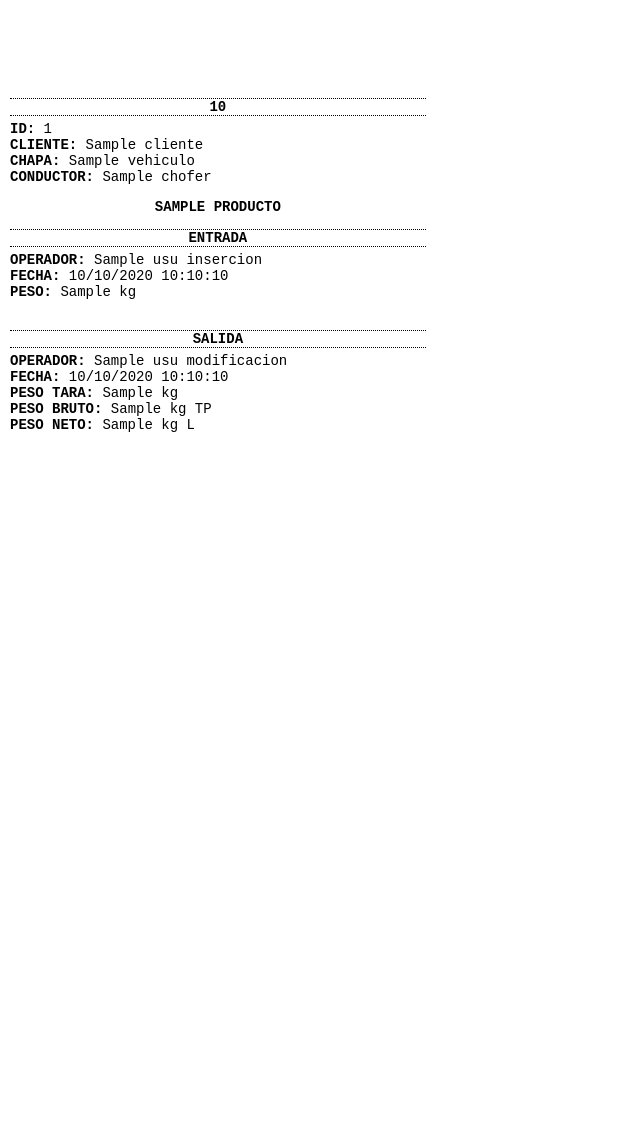
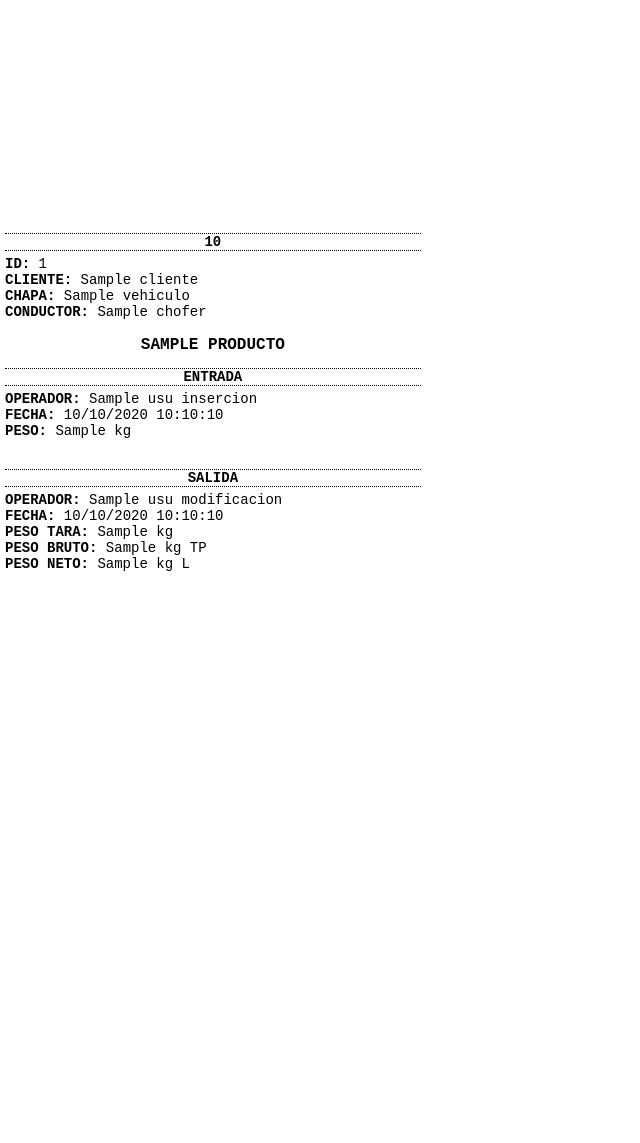
Before and after one commit to arnaldocorreaxO/bascula_tigre, a Django app: template app/core/bascula/templates/movimiento/ticket.html in a window 1280 px wide. Shown: the whole page, without its empty margins (0-640 px from the left). After the commit the page ends 571 px from the top, so only its background shows below. Run offline with Django 3.2, Linux system fonts and the light colour scheme; the template is opened without the code that fills it: most values are stand-ins (such as "Sample title", 1, 10 or a date in 2020); parts of the project's set-up code (start-up, migrations or seed data) failed here and were passed over.

Commit message:
Change Bascula

```diff
--- a/app/core/bascula/templates/movimiento/ticket.html
+++ b/app/core/bascula/templates/movimiento/ticket.html
@@ -29,12 +29,12 @@
         .content {
             width: 110mm;
             height: 297mm;
-            padding: 10px;
+            padding: 5px;
         }
 
         .salto {
 
-            padding: 30px;
+            padding: 100px;
         }
 
         .client {
@@ -89,7 +89,7 @@
         }
 
         .producto {
-            font-size: 14px;
+            font-size: 16px;
             font-weight: bold;
             text-transform: uppercase;
             text-align: center;
```
